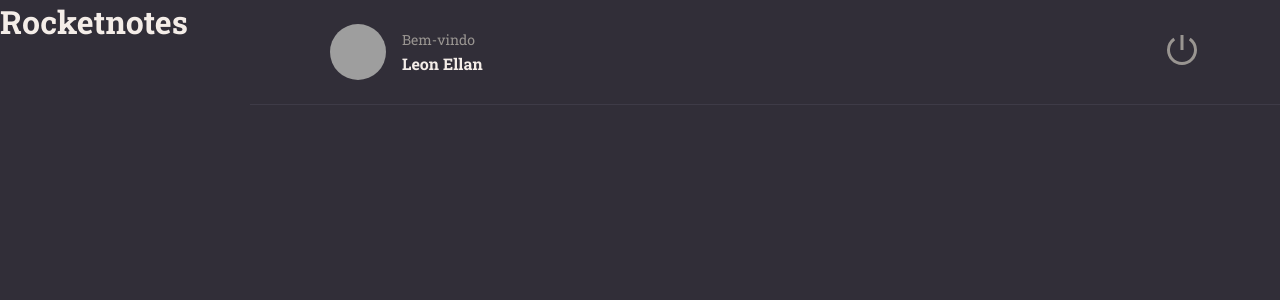
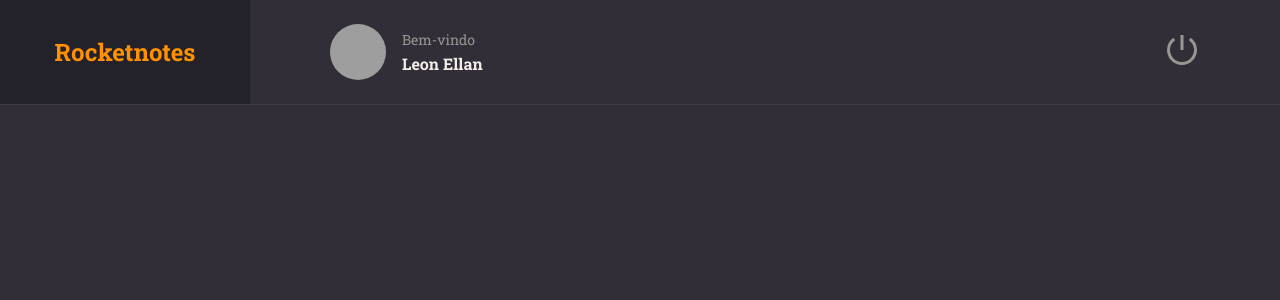
Before and after one commit to Leon-Ellan/rockectmovies-front, a React (Vite) app in the folder rocketmovies/: page / in a window 1280 px wide. Shown: the top 300 px of the page. Built offline with nearby package versions, Linux system fonts and the light colour scheme; grey boxes are pictures that could not be loaded.

Commit message:
add styles brand

```diff
--- a/rocketmovies/src/pages/Home/styles.js
+++ b/rocketmovies/src/pages/Home/styles.js
@@ -19,6 +19,20 @@
 export const Brand = styled.div`
   grid-area: brand;
 
+  display: flex;
+  justify-content: center;
+  align-items: center;
+
+  border-bottom-width: 1px;
+  border-bottom-style: solid;
+  border-bottom-color: ${({ theme }) => theme.COLORS.BACKGROUND_700};
+  background-color: ${({ theme }) => theme.COLORS.BACKGROUND_900};
+
+  > h1 {
+    font-size: 24px;
+    color: ${({ theme }) => theme.COLORS.ORANGE};
+  }
+
 `;
 export const Menu = styled.ul`
   grid-area: menu;
```
